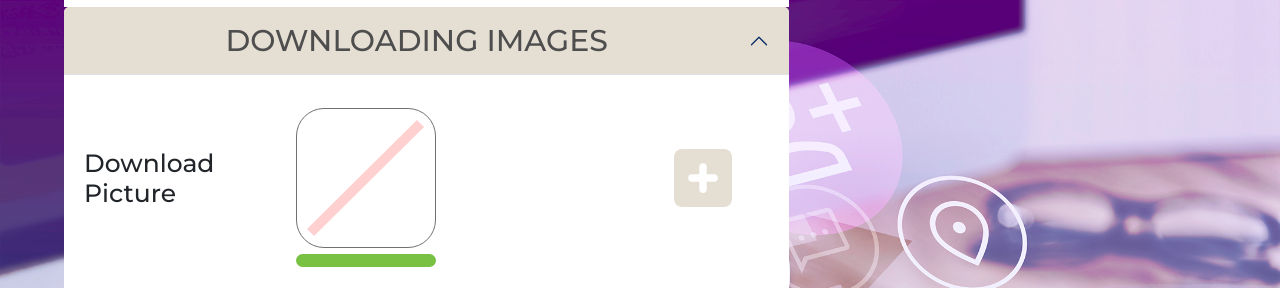
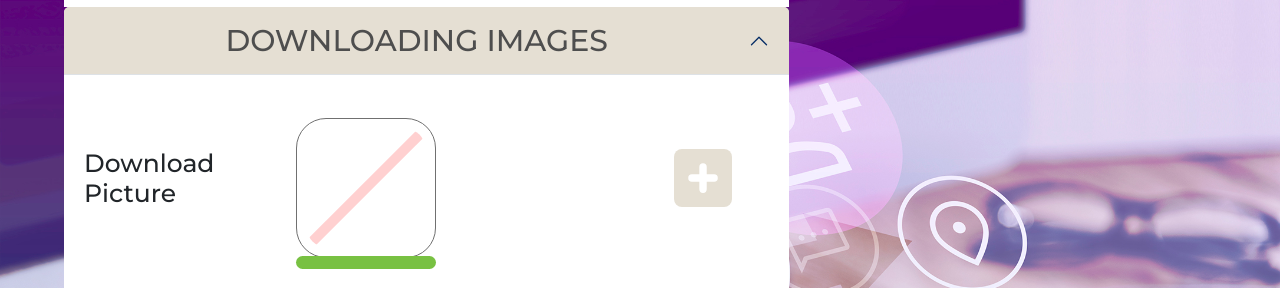
Before and after one commit to QuentinL81/Business-Cards, a React app in the folder react/: page /create in a window 1280 px wide. Shown: the part 1862-2150 px from the top of the page. Built offline with nearby package versions, Linux system fonts and the light colour scheme; a web font is replaced by a local one.

Commit message:
Tests sur download

```diff
--- a/react/src/blocs/Download.css
+++ b/react/src/blocs/Download.css
@@ -33,7 +33,7 @@
     border-radius: 30px;
 }
 
-.barre, .bar {
+.barDownload {
     width: 140px;
     height: 140px;
     padding: 10px;
@@ -65,3 +65,16 @@
        flex-direction: column-reverse;
     }
 }
+
+.default-Download-option{
+    display: flex;
+    flex-direction: column;
+    justify-content: space-around;
+    align-items: center;
+    position: relative;
+    z-index: 2;
+    width: 140px;
+    height: 140px;
+    margin: 2%;
+    border-radius: 20%;
+}
--- a/react/src/blocs/Download.js
+++ b/react/src/blocs/Download.js
@@ -66,7 +66,7 @@ export default function Download({ handleChange }) {
         </label>
 
         <div className='filedefine'>
-          <input id="form-control" data-testid="background-picture-input" onChange={handleDownloadChange} type='file' accept='image/png, image/jpeg, image/gif' />
+          <input id="form-control" data-testid="Download-picture-input" onChange={handleDownloadChange} type='file' accept='image/png, image/jpeg, image/gif' />
           {fileLinkDownload && !setError && <img src={fileLinkDownload} className='new_download_picture' alt='Download' />}
           {error && (<Alert variant="danger">{error}</Alert>)}
 
@@ -79,8 +79,8 @@ export default function Download({ handleChange }) {
             </div>)}
         </div>
 
-        <div className='default-background-option' onClick={handleUseDefaultDownload}>
-          <img src={bar} className='barDefine' alt='bar-logo' />
+        <div className='default-Download-option' onClick={handleUseDefaultDownload}>
+          <img src={bar} className='barDownload' alt='bar-logo' />
           {!fileLinkDownload && <div className='slider' onClick={handleDownloadChange}></div>}
         </div>
 
```
Also changed, not shown: react/package.json (+6 -1 lines), react/src/tests/Accordion.test.js (+1 -1 lines), react/src/tests/Define.test.js (+1 -1 lines), react/src/tests/Download.test.js (+28 -41 lines), 1 other file.
